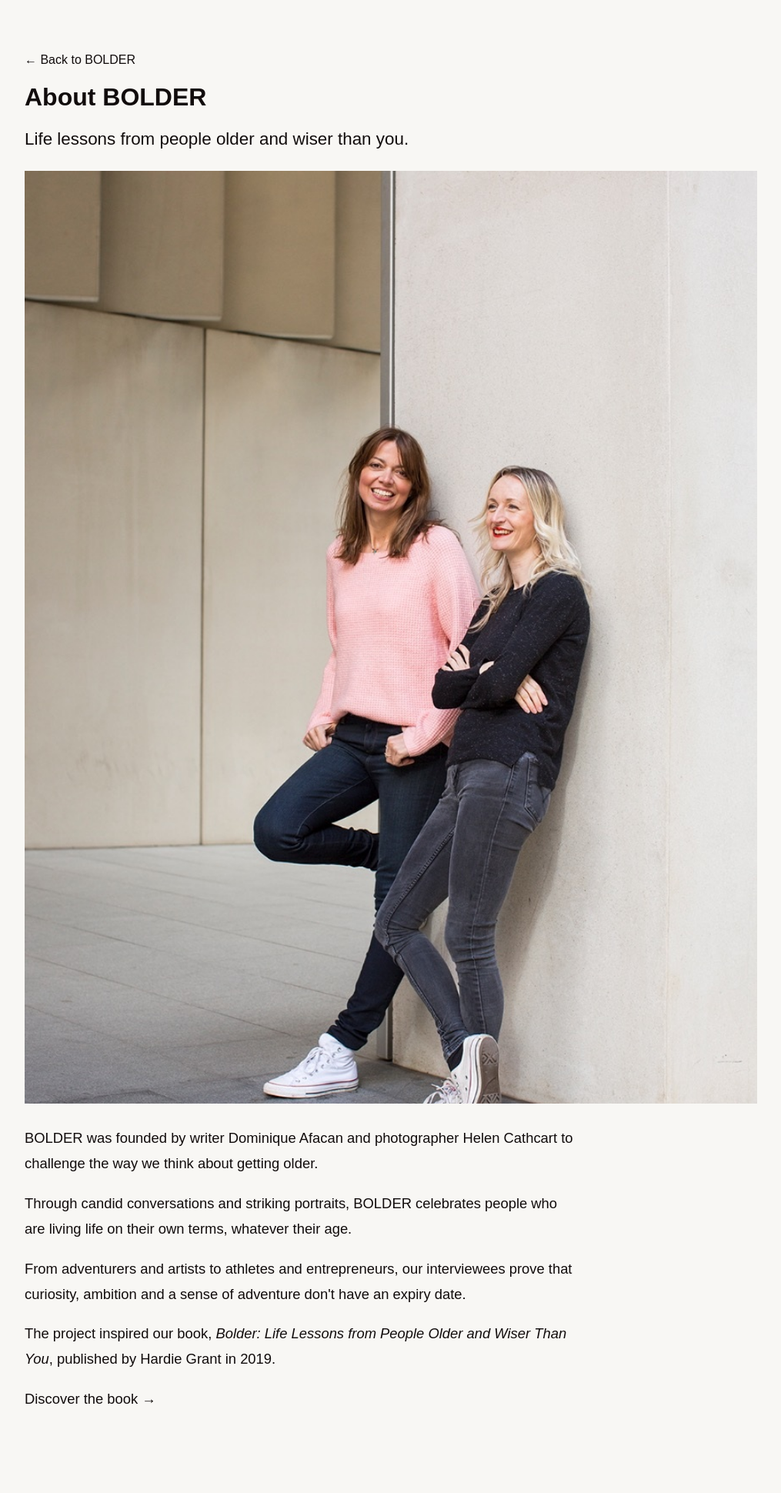
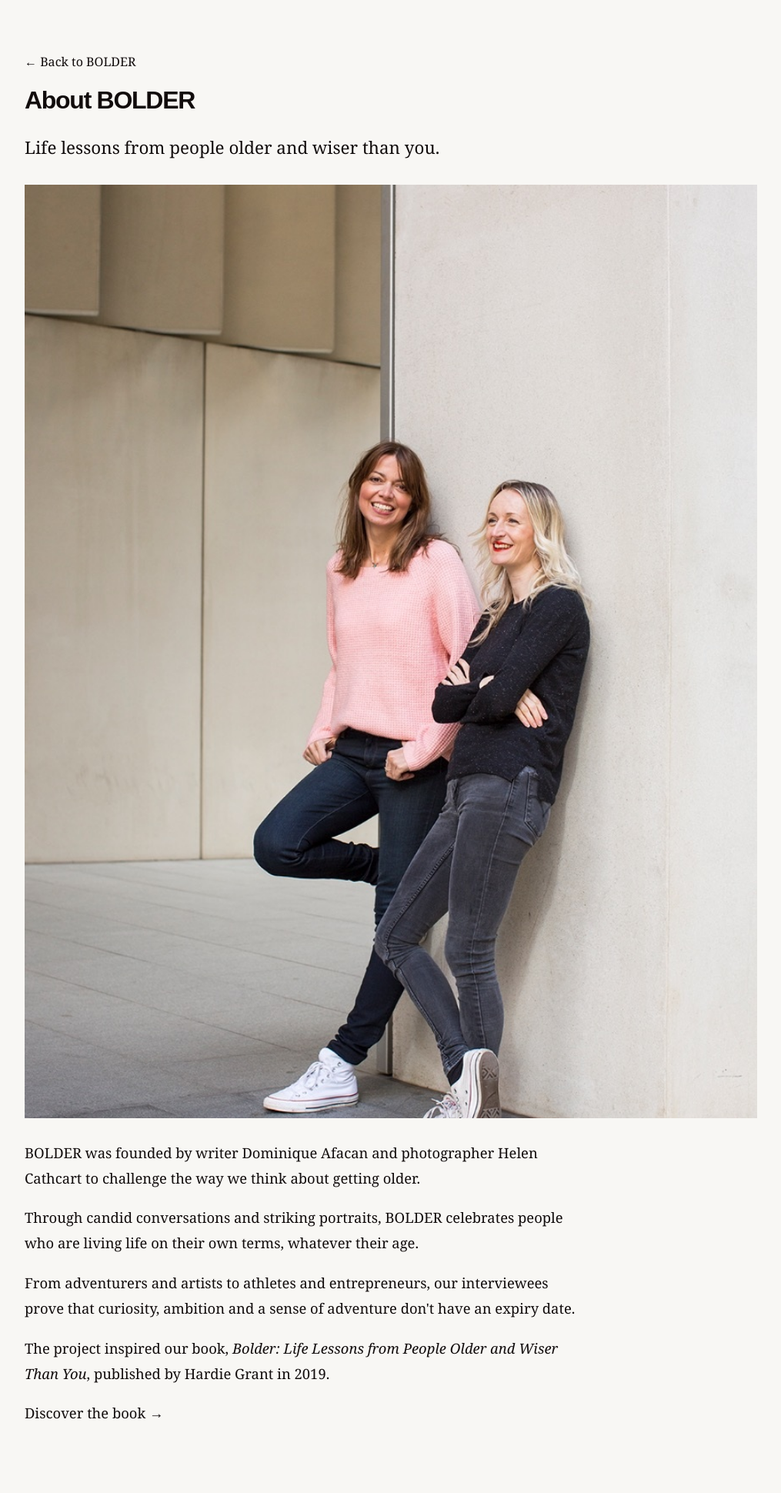
Before and after one commit to dominiqueafacan-ops/bolder-site, a Jekyll site: the page about/index.html, which Jekyll copies as it is, in a window 1280 px wide. Shown: the whole page at 77% size, without its empty margins (132-1147 px from the left). Built offline with Jekyll 4.4.1, drawn with Linux system fonts in a browser that asks for light colours.

Commit message:
Update index.html

```diff
--- a/about/index.html
+++ b/about/index.html
@@ -5,6 +5,22 @@
   <meta name="viewport" content="width=device-width, initial-scale=1">
   <title>About BOLDER</title>
   <link rel="stylesheet" href="../style.css">
+  <style>
+  body {
+    font-family: Georgia, 'Times New Roman', serif;
+  }
+
+  h1, h2 {
+    font-family: Arial, Helvetica, sans-serif;
+    font-weight: 800;
+    letter-spacing: -0.04em;
+  }
+
+  main p {
+    font-size: 1.15rem;
+    line-height: 1.8;
+  }
+</style>
 </head>
 <body>
   <main style="max-width:1000px;margin:45px auto;padding:24px;">
```
